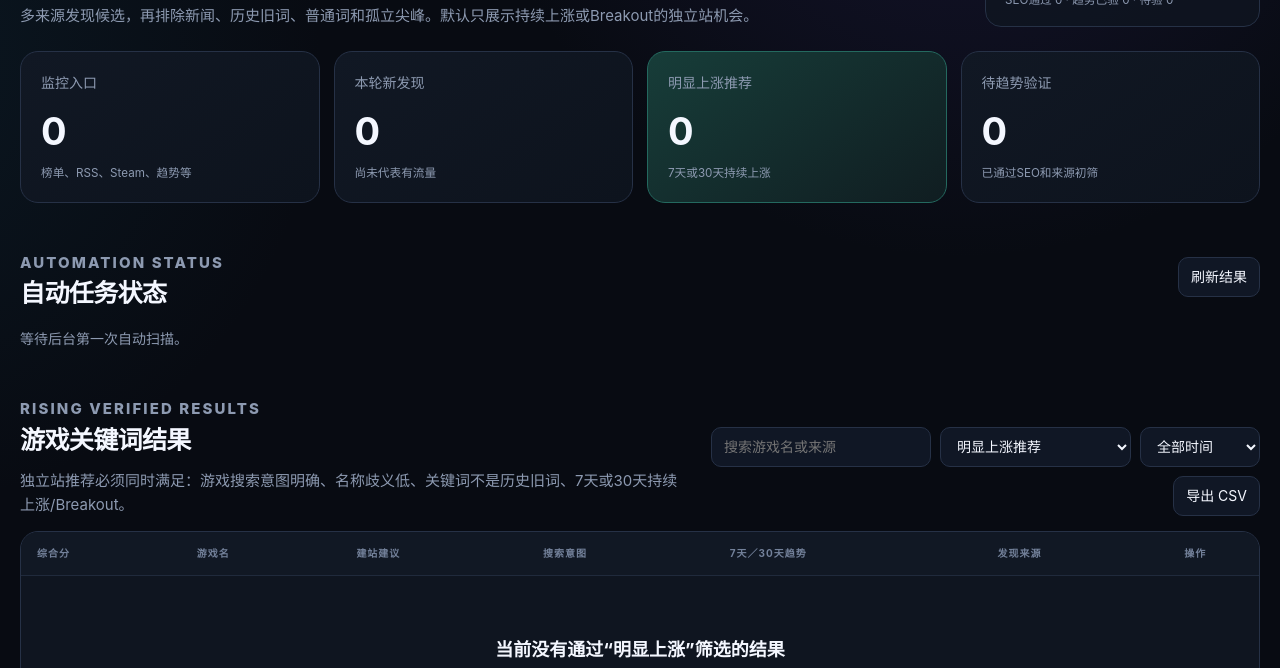
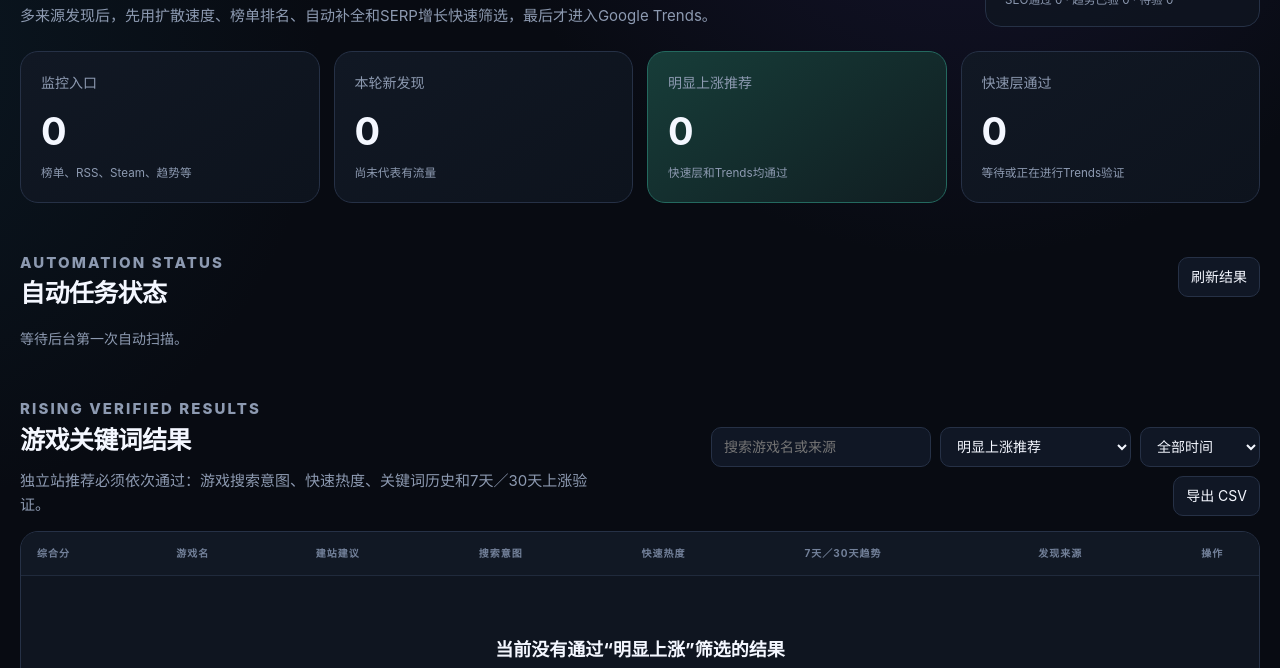
Before and after one commit to cksmct/GameRadar, a website: page index.html in a window 1280 px wide. Shown: the part 132-800 px from the top of the page. Drawn offline with Linux system fonts and the light colour scheme; no server answers.

Commit message:
ui: expose fast validation stage

```diff
--- a/index.html
+++ b/index.html
@@ -3,7 +3,7 @@
 <head>
   <meta charset="utf-8" />
   <meta name="viewport" content="width=device-width,initial-scale=1" />
-  <meta name="description" content="自动发现近7天或30天明显上涨的新游戏名，并验证搜索意图、关键词历史和趋势持续性。" />
+  <meta name="description" content="自动发现近7天或30天明显上涨的新游戏名，并验证搜索意图、扩散速度、搜索生态和趋势持续性。" />
   <meta name="theme-color" content="#080b12" />
   <title>Game Name Radar · 上涨游戏词</title>
   <link rel="stylesheet" href="/styles.css" />
@@ -14,7 +14,7 @@
       <div>
         <p class="eyebrow"><span class="live-dot"></span> RISING GAME KEYWORD RADAR</p>
         <h1>近7天／30天明显上涨的游戏词</h1>
-        <p class="subtitle">多来源发现候选，再排除新闻、历史旧词、普通词和孤立尖峰。默认只展示持续上涨或Breakout的独立站机会。</p>
+        <p class="subtitle">多来源发现后，先用扩散速度、榜单排名、自动补全和SERP增长快速筛选，最后才进入Google Trends。</p>
       </div>
       <div class="update-box">
         <span>最近自动扫描</span>
@@ -26,8 +26,8 @@
     <section class="stats" aria-label="筛选统计">
       <article><span>监控入口</span><strong id="sourceCount">0</strong><small>榜单、RSS、Steam、趋势等</small></article>
       <article><span>本轮新发现</span><strong id="newCount">0</strong><small>尚未代表有流量</small></article>
-      <article class="accent"><span>明显上涨推荐</span><strong id="independentCount">0</strong><small>7天或30天持续上涨</small></article>
-      <article><span>待趋势验证</span><strong id="pendingCount">0</strong><small>已通过SEO和来源初筛</small></article>
+      <article class="accent"><span>明显上涨推荐</span><strong id="independentCount">0</strong><small>快速层和Trends均通过</small></article>
+      <article><span>快速层通过</span><strong id="pendingCount">0</strong><small>等待或正在进行Trends验证</small></article>
     </section>
 
     <section class="source-health">
@@ -43,16 +43,17 @@
         <div>
           <p class="eyebrow">RISING VERIFIED RESULTS</p>
           <h2>游戏关键词结果</h2>
-          <p>独立站推荐必须同时满足：游戏搜索意图明确、名称歧义低、关键词不是历史旧词、7天或30天持续上涨/Breakout。</p>
+          <p>独立站推荐必须依次通过：游戏搜索意图、快速热度、关键词历史和7天／30天上涨验证。</p>
         </div>
         <div class="filters">
           <input id="searchInput" type="search" placeholder="搜索游戏名或来源" />
           <select id="recommendationFilter">
             <option value="recommended">明显上涨推荐</option>
-            <option value="trend-pending">优先趋势验证队列</option>
+            <option value="fast-pass">快速层通过</option>
+            <option value="trend-pending">等待Trends验证</option>
             <option value="independent">明显上涨·适合独立站</option>
             <option value="page">稳定需求·仅适合站内页</option>
-            <option value="watch">趋势较弱／观察中</option>
+            <option value="watch">快速或趋势较弱</option>
             <option value="reject">不建议做</option>
             <option value="pending">全部等待验证</option>
             <option value="all">全部</option>
@@ -70,18 +71,18 @@
       <div class="table-card">
         <div class="table-scroll">
           <table>
-            <thead><tr><th>综合分</th><th>游戏名</th><th>建站建议</th><th>搜索意图</th><th>7天／30天趋势</th><th>发现来源</th><th>操作</th></tr></thead>
+            <thead><tr><th>综合分</th><th>游戏名</th><th>建站建议</th><th>搜索意图</th><th>快速热度</th><th>7天／30天趋势</th><th>发现来源</th><th>操作</th></tr></thead>
             <tbody id="resultBody"></tbody>
           </table>
         </div>
         <div id="emptyState" class="empty" hidden>
           <strong>当前没有通过“明显上涨”筛选的结果</strong>
-          <span id="emptyDetail">后台会继续验证通过SEO初筛的高质量候选。</span>
+          <span id="emptyDetail">后台会先完成快速验证，再把少量高质量候选送入Google Trends。</span>
         </div>
       </div>
     </section>
 
-    <footer>Game Name Radar · Google Trends是相对热度；购买域名前仍需人工检查曲线、SERP和iframe可用性。</footer>
+    <footer>Game Name Radar · 快速热度用于缩小候选池；购买域名前仍需人工检查趋势曲线、SERP和iframe可用性。</footer>
   </main>
   <div id="toast" class="toast" role="status"></div>
   <script type="module" src="/app.js"></script>
```
